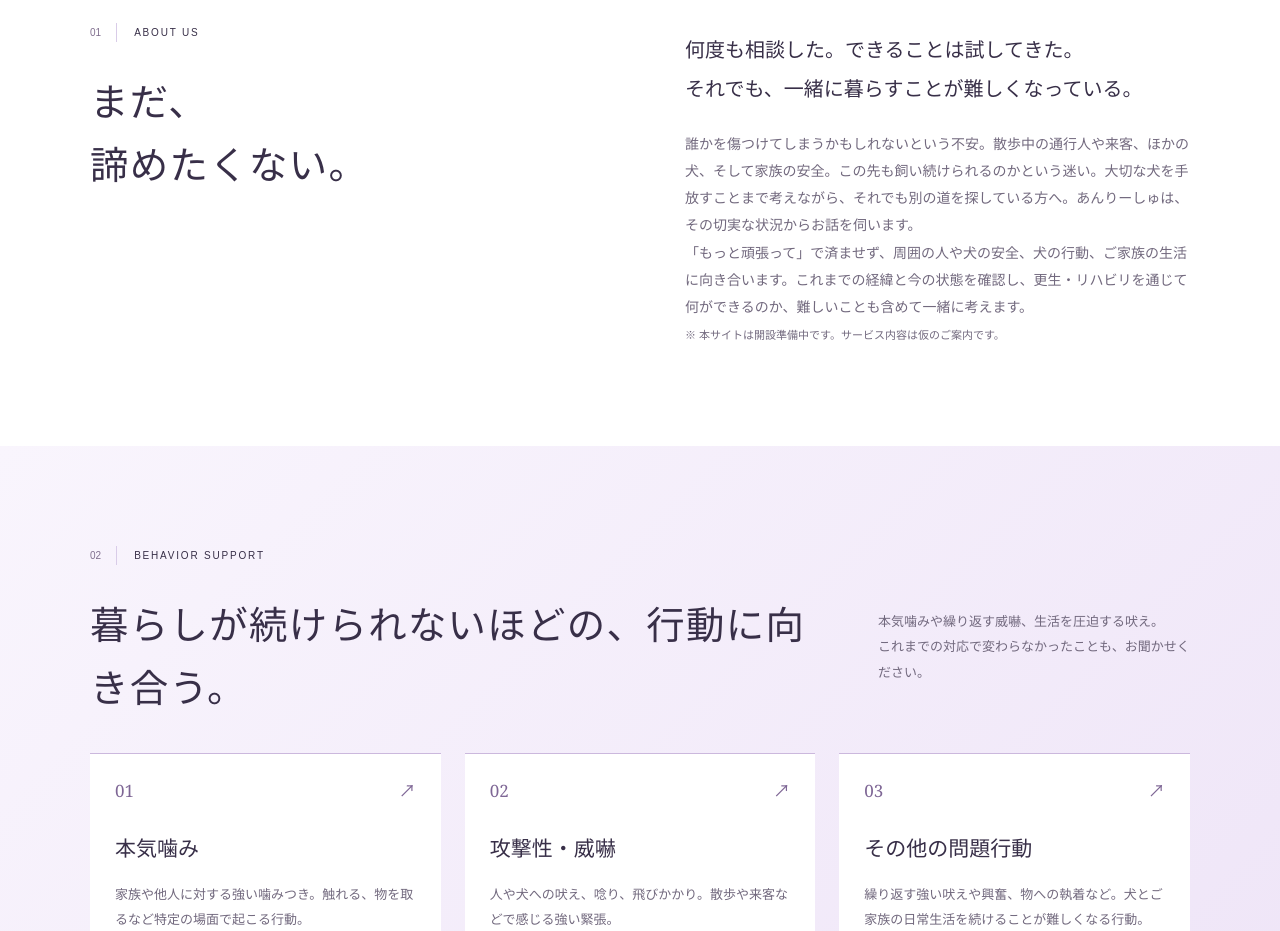
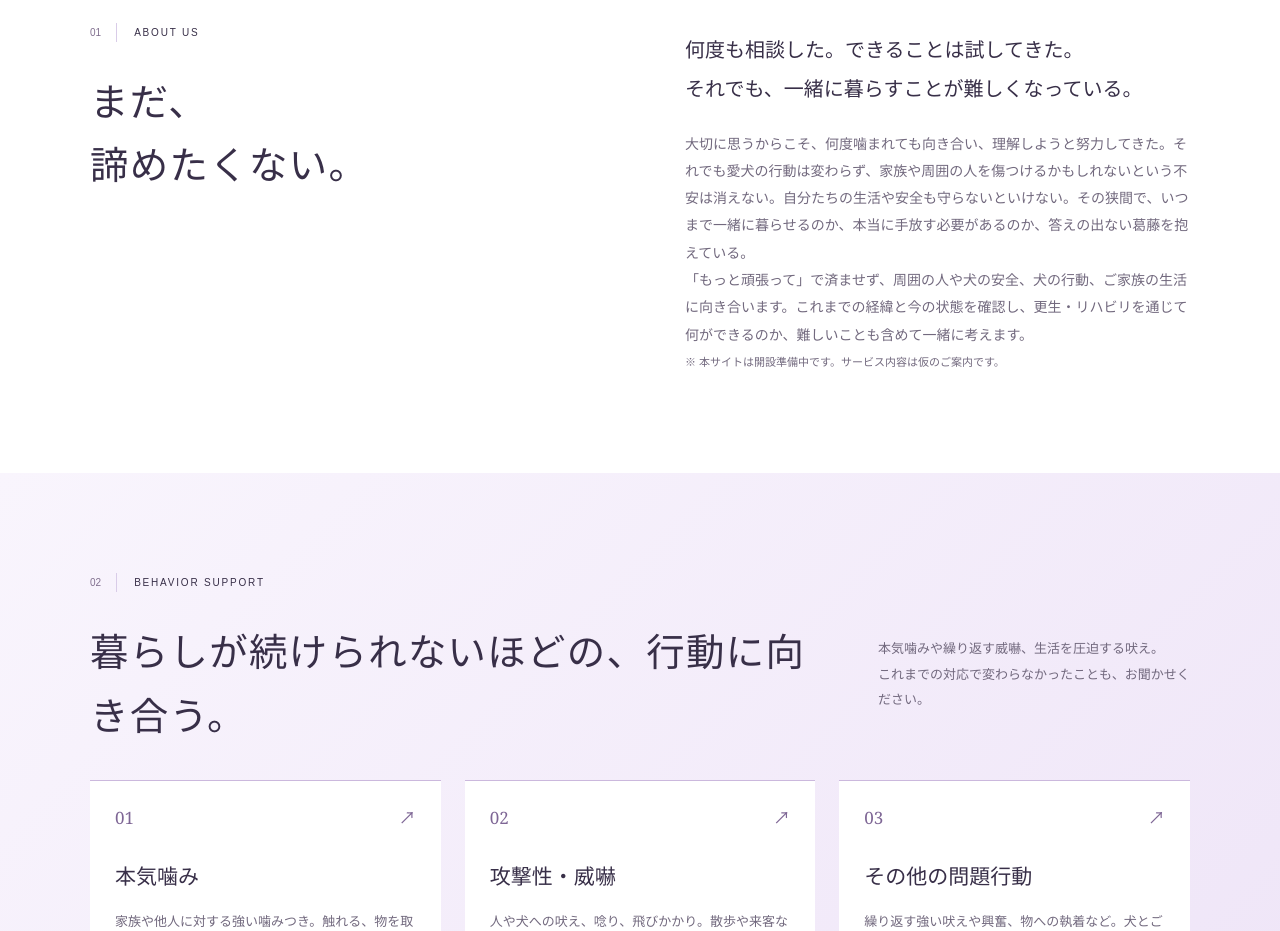
Before and after one commit to caljun/anrishu, a Next.js app: page / in a window 1280 px wide. Shown: the part 920-1851 px from the top of the page. Built offline with nearby package versions, Linux system fonts and the light colour scheme; no server answers.

Commit message:
Update about paragraph with requested wording

```diff
--- a/app/page.tsx
+++ b/app/page.tsx
@@ -7,7 +7,7 @@ export default function Home() {
 return <><a className="skip-link" href="#main">本文へスキップ</a><Header/><main id="main">
 <section className="hero" aria-labelledby="hero-title"><div className="hero-copy"><p className="eyebrow">A NEW CHAPTER, TOGETHER.</p><h1 id="hero-title">犬と人に、<br/>もう一度安心を。</h1><p className="hero-lead">もう一緒に暮らせないかもしれない。<br/>それでも、まだ諦めたくないあなたへ。</p><p className="hero-description">噛み癖・吠え癖・問題行動のある犬のための<br className="desktop-break"/>更生・リハビリのサポートを行っています。</p><ContactLink/><p className="button-note">これまでのことも、今の限界も、お聞かせください。</p><div className="hero-bottom"><span>DOG REHABILITATION & BEHAVIOR CARE</span><a href="#about">SCROLL ↓</a></div></div><div className="hero-image"><Image src={site.heroImage} alt="柔らかな光の中で穏やかな表情を見せる犬。イメージ写真" fill priority sizes="(max-width: 767px) 100vw, 55vw" className="dog-photo"/><div className="photo-label"><span>UNDERSTAND. SUPPORT. RECONNECT.</span><p>もう一度、共に生きるために。</p></div><span className="image-note">イメージ写真</span></div></section>
 <div className="intro-strip"><span>一頭一頭と、丁寧に向き合う。</span><span>行動の背景から考える。</span><span>犬とご家族の、これからのために。</span></div>
-<section id="about" className="section about"><div><Label n="01">ABOUT US</Label><h2>まだ、<br/>諦めたくない。</h2></div><div className="about-copy"><p className="large-copy">何度も相談した。できることは試してきた。<br/>それでも、一緒に暮らすことが難しくなっている。</p><p>誰かを傷つけてしまうかもしれないという不安。散歩中の通行人や来客、ほかの犬、そして家族の安全。この先も飼い続けられるのかという迷い。大切な犬を手放すことまで考えながら、それでも別の道を探している方へ。あんりーしゅは、その切実な状況からお話を伺います。</p><p>「もっと頑張って」で済ませず、周囲の人や犬の安全、犬の行動、ご家族の生活に向き合います。これまでの経緯と今の状態を確認し、更生・リハビリを通じて何ができるのか、難しいことも含めて一緒に考えます。</p><span className="small-note">※ 本サイトは開設準備中です。サービス内容は仮のご案内です。</span></div></section>
+<section id="about" className="section about"><div><Label n="01">ABOUT US</Label><h2>まだ、<br/>諦めたくない。</h2></div><div className="about-copy"><p className="large-copy">何度も相談した。できることは試してきた。<br/>それでも、一緒に暮らすことが難しくなっている。</p><p>大切に思うからこそ、何度噛まれても向き合い、理解しようと努力してきた。それでも愛犬の行動は変わらず、家族や周囲の人を傷つけるかもしれないという不安は消えない。自分たちの生活や安全も守らないといけない。その狭間で、いつまで一緒に暮らせるのか、本当に手放す必要があるのか、答えの出ない葛藤を抱えている。</p><p>「もっと頑張って」で済ませず、周囲の人や犬の安全、犬の行動、ご家族の生活に向き合います。これまでの経緯と今の状態を確認し、更生・リハビリを通じて何ができるのか、難しいことも含めて一緒に考えます。</p><span className="small-note">※ 本サイトは開設準備中です。サービス内容は仮のご案内です。</span></div></section>
 <section id="behavior" className="behavior section"><Label n="02">BEHAVIOR SUPPORT</Label><div className="section-heading"><h2>暮らしが続けられないほどの、<br className="mobile-only"/>行動に向き合う。</h2><p>本気噛みや繰り返す威嚇、生活を圧迫する吠え。<br/>これまでの対応で変わらなかったことも、お聞かせください。</p></div><div className="behavior-grid">{[['01','本気噛み','家族や他人に対する強い噛みつき。触れる、物を取るなど特定の場面で起こる行動。','BITING'],['02','攻撃性・威嚇','人や犬への吠え、唸り、飛びかかり。散歩や来客などで感じる強い緊張。','AGGRESSION'],['03','その他の問題行動','繰り返す強い吠えや興奮、物への執着など。犬とご家族の日常生活を続けることが難しくなる行動。','OTHER BEHAVIORS']].map(([n,title,desc,en])=><article className="behavior-card" key={n}><div className="card-top"><span>{n}</span><span aria-hidden="true">↗</span></div><h3>{title}</h3><p>{desc}</p><small>{en}</small></article>)}</div><p className="small-note behavior-note">受け入れの可否は個別評価により判断します。身体の不調が疑われる場合は、獣医師への相談もご案内します。</p></section>
 <section id="services" className="section services"><div className="services-intro"><Label n="03">OUR SERVICES</Label><h2>行動を見つめ、<br/>暮らしを整える。</h2><p>犬の状態だけでなく、周囲への危害に対する不安やご家族の負担、<br/>今の生活で対応できることも踏まえて考えます。</p><p className="small-note">提供内容は予定です。詳細は相談時にご案内します。</p></div><div className="service-list">{[['01','預かりリハビリ','日常から丁寧に見つめる','一定期間のお預かりを通じ、生活環境を整えながら行動の観察と改善に取り組むプランです。'],['02','行動評価・改善プラン','一頭ごとの理由を探る','行動が起こる場面や背景を整理し、その犬に合った目標と具体的な対応を検討します。'],['03','ご家族へのサポート','ご家庭での、その先まで','通行人や来客、ほかの犬、ご家族の安全に目を向け、接し方や環境づくりを共有します。無理なく続けられる対応を一緒に考えます。']].map(([n,title,sub,desc])=><article key={n} className="service-row"><span className="service-number">{n}</span><div><span className="service-sub">{sub}</span><h3>{title}</h3><p>{desc}</p></div><span aria-hidden="true" className="service-arrow">↗</span></article>)}</div></section>
 <section id="flow" className="section flow"><Label n="04">HOW IT WORKS</Label><div className="section-heading"><h2>ご相談から、<br className="mobile-only"/>新しい一歩へ。</h2><p>お話を伺い、状態を確認したうえで、<br/>ご納得いただけるプランをご提案します。</p></div><ol className="flow-grid">{[['相談','LINEまたはメールで、現在のお悩みや犬の状態をお知らせください。'],['面談','これまでの経緯や生活環境、ご家族のご希望を丁寧に伺います。'],['評価・ご提案','犬の行動を評価し、受け入れの可否、期間、費用をご案内します。'],['利用開始','内容と条件にご納得いただいたうえで、サポートを開始します。']].map(([title,desc],i)=><li key={title}><span className="step">STEP 0{i+1}</span><h3>{title}</h3><p>{desc}</p></li>)}</ol></section>
```
